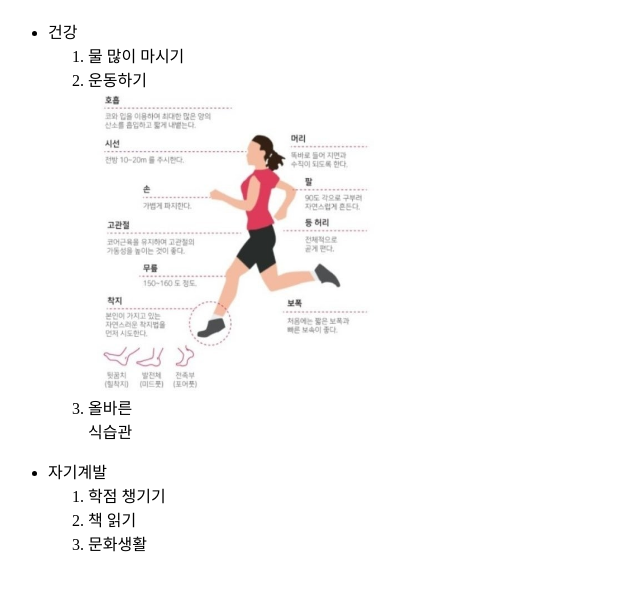
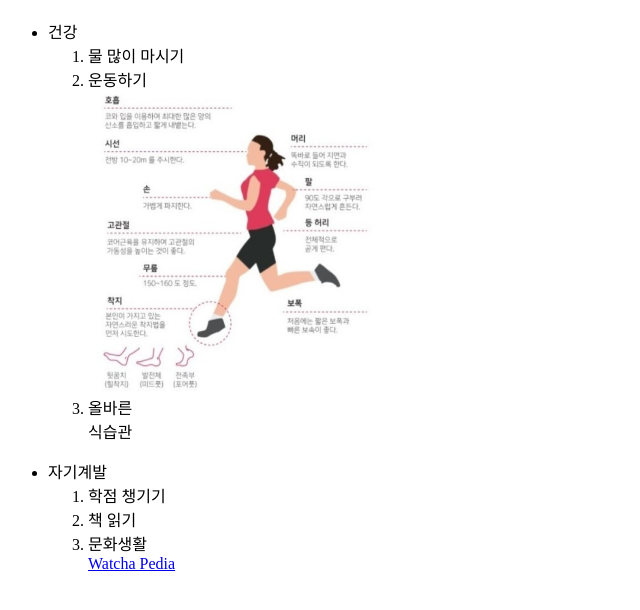
Before and after one commit to seungh12/myplan, a plain HTML site: page index.html in a window 1280 px wide. Shown: the part 70-680 px from the top of the page, without its empty margins (0-640 px from the left). Drawn offline with Linux system fonts and the light colour scheme.

Commit message:
index.html

```diff
--- a/index.html
+++ b/index.html
@@ -9,7 +9,7 @@
   <ol>
   <li>물 많이 마시기</li>
   <li>운동하기</li>
-     <img src="running.jpg" alt="올바른달리기" width="300" height="300">
+    <img src="running.jpg" alt="올바른달리기" width="300" height="300">
   <li>올바른<br>식습관</li>
 </ol>
 <p>
@@ -18,6 +18,7 @@
   <li>학점 챙기기</li>
   <li>책 읽기</li>
   <li>문화생활</li>
+    <a href="https://pedia.watcha.com/ko-KR/">Watcha Pedia</a>
 </ol>
 </ul>
 
```
